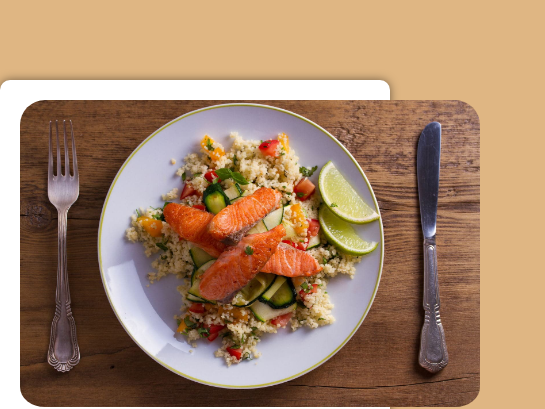
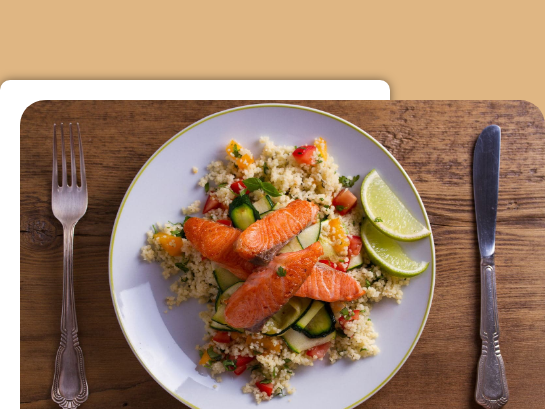
Before and after one commit to dudanascimento9/site-receita, a plain HTML site: page index.html in a window 390 px wide. Shown: the top 409 px of the page, 545 px wide, since content can reach past the window. Drawn offline with Linux system fonts and the light colour scheme.

Commit message:
testando responsividade

```diff
--- a/style.css
+++ b/style.css
@@ -10,19 +10,19 @@
   src: url("fontes/CaviarDreams.ttf") format("truetype");
 }
 
-@font-face{
+@font-face {
   font-family: "coolvetica";
   src: url("fontes/Coolvetica Rg.otf") format("opentype");
 }
 
-@font-face{
+@font-face {
   font-family: "nexa";
   src: url("fontes/Nexa-Heavy.ttf") format("truetype");
 }
 
-@font-face{
+@font-face {
   font-family: "vintage";
-  src: url("fontes/Perfecty Vintages Font by Keithzo.otf") format("opentype")
+  src: url("fontes/Perfecty Vintages Font by Keithzo.otf") format("opentype");
 }
 
 :root {
@@ -49,94 +49,93 @@ body h1 {
   margin-left: 15px;
 }
 
-body h2{
+body h2 {
   padding-top: 40px;
   font-family: var(--fonte-destaque);
   font-weight: bolder;
   margin-left: 7px;
   padding-bottom: 10px;
-  color:  rgb(114, 79, 37);
+  color: rgb(114, 79, 37);
 }
 
 div.maior {
+  min-width: 300px;
+  max-width: 700px;
   background-color: white;
-  min-width: 200px;
-  max-width: 700px;
   margin: auto;
   margin-top: 80px;
   margin-bottom: 50px;
   padding: 20px;
   box-shadow: 0px 0px 10px rgba(0, 0, 0, 0.507);
-    border-radius: 10px;
+  border-top-left-radius: 10px;
+  border-top-right-radius: 10px;
+  border-bottom-left-radius: 10px;
+  border-bottom-right-radius: 10px;
 }
 
-img.imagem{
+img.imagem {
   max-height: 350px;
-    max-width: 460px;
+  max-width: 600px;
   border-radius: 25px;
   margin-bottom: 30px;
-    padding-bottom: 5px;
   display: block;
   margin: auto;
-
 }
 
-div{
+div {
   margin: 10px;
   padding: 10px;
   text-align: justify;
 }
 
-h3{
+h3 {
   padding-top: 10px;
   font-family: var(--fonte-bold);
   font-weight: bolder;
   margin-left: 15px;
-  color:rgb(129, 85, 82);
+  color: rgb(129, 85, 82);
   padding-left: 35px;
 }
 
-h4{
+h4 {
   margin-left: 15px;
 }
 
-div.total{
+div.total {
   padding-left: 60px;
 }
 
-div.cuscuz{
+div.cuscuz {
   margin-left: 40px;
 }
 
-div.merluza-molho{
+div.merluza-molho {
   margin-left: 40px;
 }
 
-div.cuscuz-prep{
-  margin-left: 40px;
-
-}
-
-div.merluza-prep{
+div.cuscuz-prep {
   margin-left: 40px;
 }
 
-
-div.montagem{
-  padding:0px;
+div.merluza-prep {
+  margin-left: 40px;
 }
 
-div.nutricao{
+div.montagem {
+  padding: 0px;
+}
+
+div.nutricao {
   margin-left: 20px;
 }
 
-div.calorias{
+div.calorias {
   margin-left: 35px;
   word-spacing: 300px;
 }
 
-footer{
-  background-color:  rgb(99, 80, 60);
+footer {
+  background-color: rgb(99, 80, 60);
   color: white;
   text-align: center;
   font-family: Arial;
@@ -144,13 +143,13 @@ footer{
   padding: 5px;
 }
 
-footer a{
+footer a {
   color: white;
   font-weight: bolder;
   text-decoration: none;
 }
 
-footer a:hover{
+footer a:hover {
   text-decoration: underline;
   color: var(--cor1);
 }
```
Lines whose indentation alone changed are shown as unchanged.
